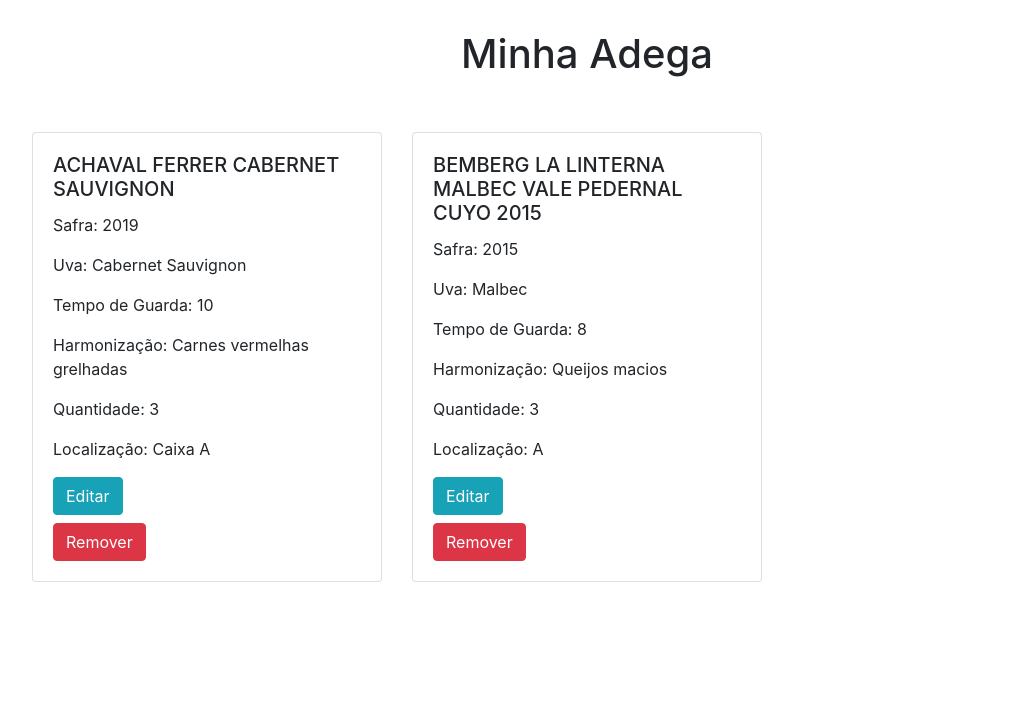
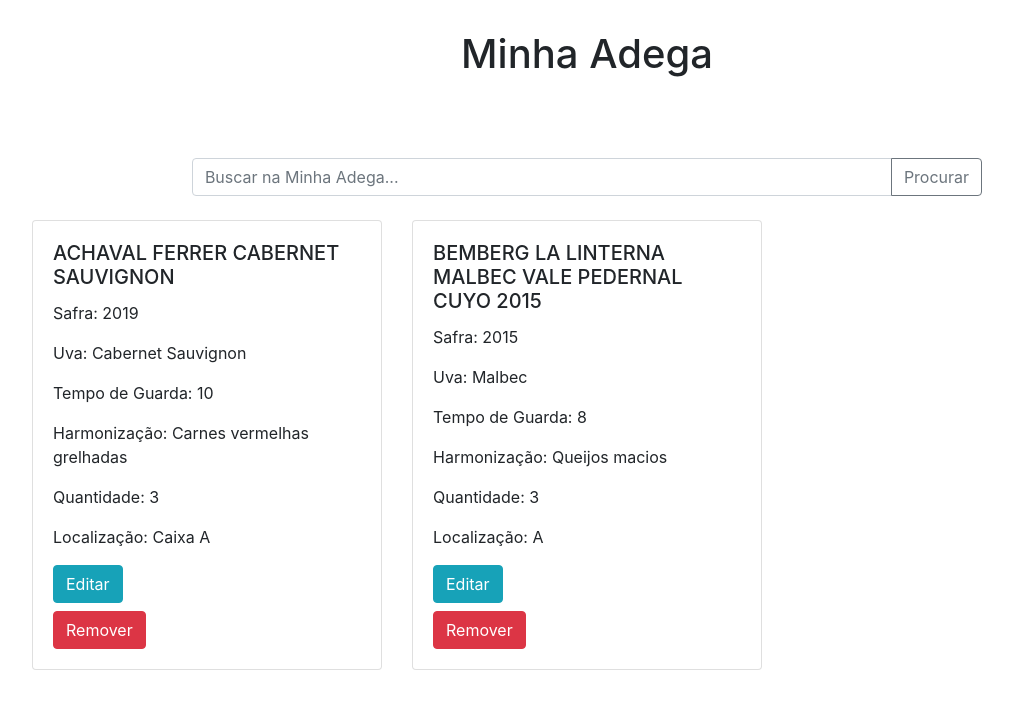
Before and after one commit to Maria0419/vinhoteca3, a Flask app: page / in a window 1280 px wide. Shown: the part 96-800 px from the top of the page, without its empty margins (53-1066 px from the left). Run offline with Flask 3, Linux system fonts and the light colour scheme; a user stored in the database is signed in; some libraries are stand-ins or nearby versions.

Commit message:
implementei a busca na minha adega

```diff
--- a/Vinhoteca/website/templates/home.html
+++ b/Vinhoteca/website/templates/home.html
@@ -1,6 +1,15 @@
 {% extends "base.html" %} {% block title %}Vinhoteca{% endblock %} {% block content
   %}
 <h1 align="center" style="padding-top: 30px; padding-bottom: 30px;">Minha Adega</h1>
+
+<form method="POST">
+  <div class="input-group mb-3 d-flex justify-content-center" style="margin-bottom: 50px; margin-top: 50px;">
+      <input type="text" class="form-control" style="max-width: 700px;" placeholder="Buscar na Minha Adega..." aria-label="Recipient's username" aria-describedby="basic-addon2" name="buscar" id="buscar">
+      <div class="input-group-append">
+          <button class="btn btn-outline-secondary" type="submit" name="buscar">Procurar</button>
+      </div>
+  </div>
+</form>
 
 <div class="row mt-4">
   {% for vinho in vinhos %}
--- a/Vinhoteca/website/views.py
+++ b/Vinhoteca/website/views.py
@@ -20,6 +20,12 @@ class Views:
 
         vinhos_ids_distintos = set(inventario.vinho_id for inventario in inventarios_usuario)
         vinhos_inventario = Vinhos.query.filter(Vinhos.id.in_(vinhos_ids_distintos)).all()
+
+        if request.method == 'POST':
+            if 'buscar' in request.form:
+                    nome = request.form.get('buscar')
+                    vinhos = Vinhos.query.filter(Vinhos.nome.ilike(f'%{nome}%'))
+                    return render_template("home.html", vinhos=vinhos, inventario=inventarios_usuario, user=current_user)
 
         return render_template("home.html", vinhos=vinhos_inventario, inventario=inventarios_usuario, user=current_user)
 
```
Also changed, not shown: Vinhoteca/instance/database.db.
